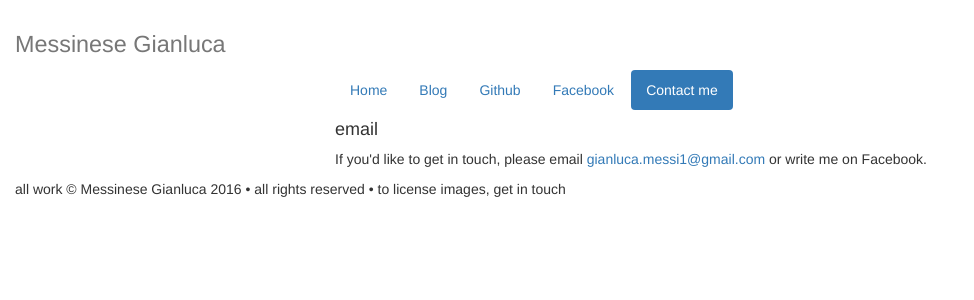
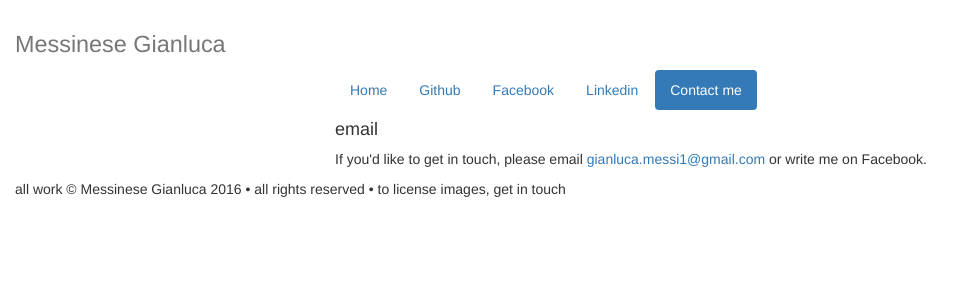
Before and after one commit to MessineseGianluca/MessineseGianluca.github.io, a Jekyll site: the page built from contact/index.html, in a window 1280 px wide. Shown: the top 300 px of the page, without its empty margins (0-974 px from the left). Built offline with Jekyll 4.4.1, drawn with Linux system fonts in a browser that asks for light colours.

Commit message:
Update my_header.html

```diff
--- a/_includes/my_header.html
+++ b/_includes/my_header.html
@@ -5,11 +5,9 @@
   	    <li role="presentation" {% if page.title == "Home" %} class="active" {% endif %}>
   	      <a href="{{ site.baseurl }}">Home</a>
   	    </li>
-  	    <li role="presentation" {% if page.title == "Blog" %} class="active" {% endif %}>
-  	      <a href="{{ site.baseurl }}blog/">Blog</a>
-  	    </li>
   	    <li role="presentation"><a href="https://github.com/MessineseGianluca">Github</a></li>
         <li role="presentation"><a href="https://www.facebook.com/gmessinese">Facebook</a></li>
+        <li role ="presentation"><a href="https://www.linkedin.com/in/gianlucamessinese/">Linkedin</a></li>
         <li role="presentation" {% if page.title == "Contact" %} class="active" {% endif %}>
           <a href="{{ site.baseurl }}contact/">Contact me</a>
         </li>
```
